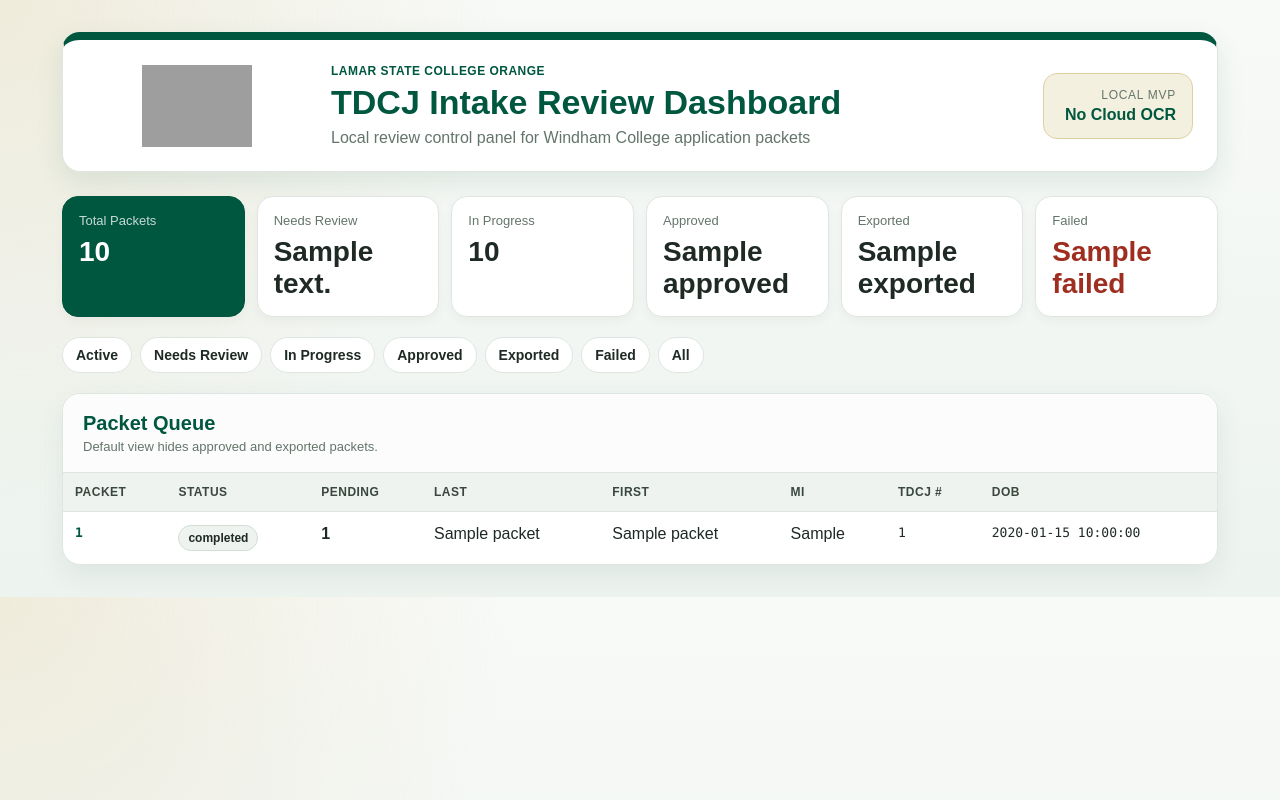
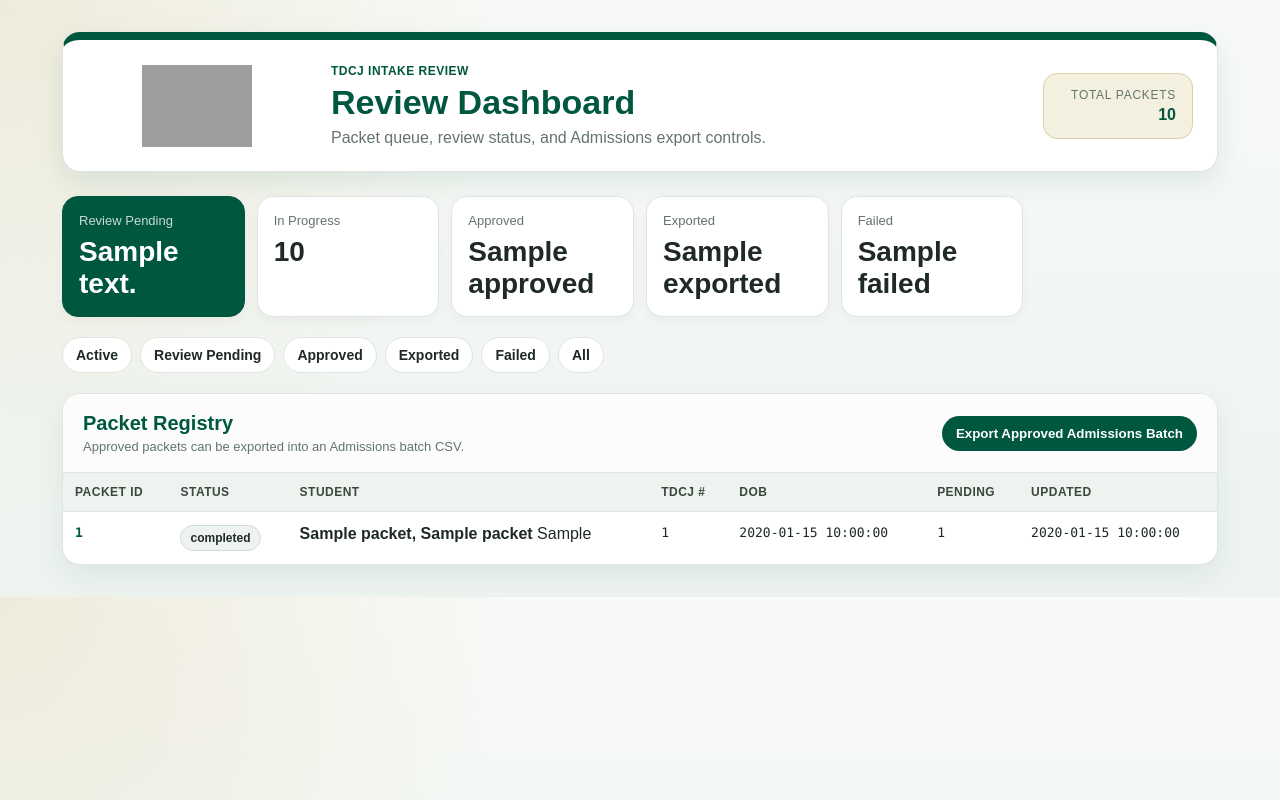
Before and after one commit to therealjoshhayes-a11y/LSCO-Windham-College-Application-Processor, a Flask app: template src/lsco_tdcj_intake/review_app/templates/index.html in a window 1280 px wide. Run offline with Flask 3, Linux system fonts and the light colour scheme; the template is opened without the code that fills it: most values are stand-ins (such as "Sample title", 1, 10 or a date in 2020); grey boxes are pictures that could not be loaded.

Commit message:
Add dashboard admissions export button

```diff
--- a/src/lsco_tdcj_intake/review_app/app.py
+++ b/src/lsco_tdcj_intake/review_app/app.py
@@ -13,6 +13,7 @@ from lsco_tdcj_intake.review_app.packet_store import (
     read_packet_review_rows,
     registry_summary,
     save_review_decision,
+    export_approved_admissions_batch,
 )
 
 
@@ -32,6 +33,15 @@ def create_app() -> Flask:
             summary=summary,
             selected_status=status,
         )
+
+    @app.route("/export-approved-admissions", methods=["POST"])
+    def export_approved_admissions_route():
+        exported = export_approved_admissions_batch()
+
+        if not exported:
+            return redirect(url_for("index", export_error="failed"))
+
+        return redirect(url_for("index", export_status="success"))
 
     @app.route("/packet/<packet_id>")
     def packet_detail(packet_id: str):
--- a/src/lsco_tdcj_intake/review_app/static/review.css
+++ b/src/lsco_tdcj_intake/review_app/static/review.css
@@ -485,3 +485,13 @@ tr:last-child td {
     color: var(--ink);
     font-weight: 800;
 }
+.dashboard-actions {
+    display: flex;
+    justify-content: flex-end;
+    margin-bottom: 16px;
+}
+
+.alert-box.success {
+    border-color: var(--lsco-green);
+    background: #eef8f3;
+}
--- a/src/lsco_tdcj_intake/review_app/templates/index.html
+++ b/src/lsco_tdcj_intake/review_app/templates/index.html
@@ -15,24 +15,20 @@
                     alt="Lamar State College Orange"
                 >
                 <div>
-                    <p class="eyebrow">Lamar State College Orange</p>
-                    <h1>TDCJ Intake Review Dashboard</h1>
-                    <p class="subtitle">Local review control panel for Windham College application packets</p>
+                    <p class="eyebrow">TDCJ Intake Review</p>
+                    <h1>Review Dashboard</h1>
+                    <p class="subtitle">Packet queue, review status, and Admissions export controls.</p>
                 </div>
             </div>
             <div class="hero-badge">
-                <span>Local MVP</span>
-                <strong>No Cloud OCR</strong>
+                <span>Total Packets</span>
+                <strong>{{ summary.total }}</strong>
             </div>
         </header>
 
         <section class="summary-grid">
             <div class="summary-card primary">
-                <span class="summary-label">Total Packets</span>
-                <strong>{{ summary.total }}</strong>
-            </div>
-            <div class="summary-card">
-                <span class="summary-label">Needs Review</span>
+                <span class="summary-label">Review Pending</span>
                 <strong>{{ summary.review_pending }}</strong>
             </div>
             <div class="summary-card">
@@ -47,62 +43,86 @@
                 <span class="summary-label">Exported</span>
                 <strong>{{ summary.exported }}</strong>
             </div>
-            <div class="summary-card danger">
+            <div class="summary-card">
                 <span class="summary-label">Failed</span>
                 <strong>{{ summary.failed }}</strong>
             </div>
         </section>
 
-        <nav class="filters" aria-label="Packet filters">
-            <a href="/?status=active" class="{{ 'active' if status_filter == 'active' else '' }}">Active</a>
-            <a href="/?status=review_pending" class="{{ 'active' if status_filter == 'review_pending' else '' }}">Needs Review</a>
-            <a href="/?status=review_in_progress" class="{{ 'active' if status_filter == 'review_in_progress' else '' }}">In Progress</a>
-            <a href="/?status=approved" class="{{ 'active' if status_filter == 'approved' else '' }}">Approved</a>
-            <a href="/?status=exported" class="{{ 'active' if status_filter == 'exported' else '' }}">Exported</a>
-            <a href="/?status=failed" class="{{ 'active' if status_filter == 'failed' else '' }}">Failed</a>
-            <a href="/?status=all" class="{{ 'active' if status_filter == 'all' else '' }}">All</a>
+        <nav class="filters">
+            <a class="{% if selected_status == 'active' %}selected{% endif %}" href="{{ url_for('index', status='active') }}">Active</a>
+            <a class="{% if selected_status == 'review_pending' %}selected{% endif %}" href="{{ url_for('index', status='review_pending') }}">Review Pending</a>
+            <a class="{% if selected_status == 'approved' %}selected{% endif %}" href="{{ url_for('index', status='approved') }}">Approved</a>
+            <a class="{% if selected_status == 'exported' %}selected{% endif %}" href="{{ url_for('index', status='exported') }}">Exported</a>
+            <a class="{% if selected_status == 'failed' %}selected{% endif %}" href="{{ url_for('index', status='failed') }}">Failed</a>
+            <a class="{% if selected_status == 'all' %}selected{% endif %}" href="{{ url_for('index', status='all') }}">All</a>
         </nav>
 
         <section class="packet-table-card">
+            {% if request.args.get("export_status") == "success" %}
+            <div class="alert-box success">
+                Approved Admissions batch export completed.
+            </div>
+            {% endif %}
+
+            {% if request.args.get("export_error") == "failed" %}
+            <div class="alert-box">
+                Admissions batch export failed. Check that at least one approved packet has an admissions export row.
+            </div>
+            {% endif %}
+
             <div class="table-header">
                 <div>
-                    <h2>Packet Queue</h2>
-                    <p>Default view hides approved and exported packets.</p>
+                    <h2>Packet Registry</h2>
+                    <p>Approved packets can be exported into an Admissions batch CSV.</p>
                 </div>
+
+                <form method="post" action="{{ url_for('export_approved_admissions_route') }}">
+                    <button type="submit" class="primary-button">
+                        Export Approved Admissions Batch
+                    </button>
+                </form>
             </div>
 
             <table>
                 <thead>
                     <tr>
-                        <th>Packet</th>
+                        <th>Packet ID</th>
                         <th>Status</th>
-                        <th>Pending</th>
-                        <th>Last</th>
-                        <th>First</th>
-                        <th>MI</th>
+                        <th>Student</th>
                         <th>TDCJ #</th>
                         <th>DOB</th>
+                        <th>Pending</th>
+                        <th>Updated</th>
                     </tr>
                 </thead>
                 <tbody>
                     {% for packet in packets %}
                     <tr>
                         <td class="mono packet-id">
-                             <a href="{{ url_for('packet_detail', packet_id=packet.packet_id) }}">
+                            <a href="{{ url_for('packet_detail', packet_id=packet.packet_id) }}">
                                 {{ packet.packet_id }}
                             </a>
                         </td>
-                        <td><span class="status-pill status-{{ packet.status }}">{{ packet.status }}</span></td>
-                        <td><strong>{{ packet.pending_review_count }}</strong></td>
-                        <td>{{ packet.student_last_name }}</td>
-                        <td>{{ packet.student_first_name }}</td>
-                        <td>{{ packet.student_mi }}</td>
+                        <td>
+                            <span class="status-pill {{ packet.status }}">
+                                {{ packet.status }}
+                            </span>
+                        </td>
+                        <td>
+                            <strong>{{ packet.student_last_name }}, {{ packet.student_first_name }}</strong>
+                            {% if packet.student_mi %}
+                                <span>{{ packet.student_mi }}</span>
+                            {% endif %}
+                        </td>
                         <td class="mono">{{ packet.tdcj_number }}</td>
                         <td class="mono">{{ packet.dob }}</td>
+                        <td class="mono">{{ packet.pending_review_count }}</td>
+                        <td class="mono">{{ packet.updated_at }}</td>
                     </tr>
                     {% else %}
                     <tr>
-                        <td colspan="8" class="empty">No packets match this filter.</td>
+                        <td colspan="7" class="empty">No packets found for this filter.</td>
                     </tr>
                     {% endfor %}
                 </tbody>
```
Also changed, not shown: src/lsco_tdcj_intake/review_app/packet_store.py (+14 -0 lines).
